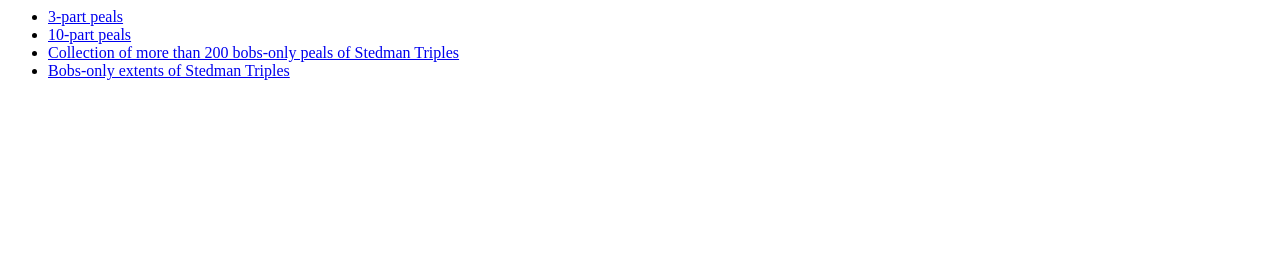
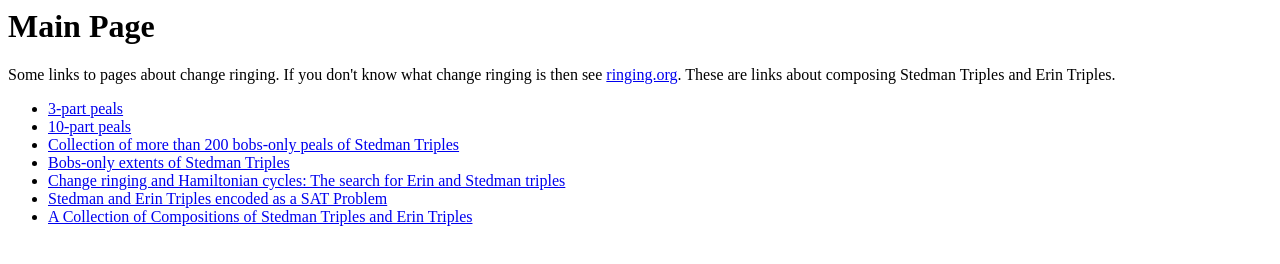
Before and after one commit to ajohnson1/ajohnson1.github.io, a plain HTML site: page index.html in a window 1280 px wide. Drawn offline with Linux system fonts and the light colour scheme.

Commit message:
Add more links

```diff
--- a/index.html
+++ b/index.html
@@ -6,11 +6,17 @@ Andrew Johnson's web pages
 </title>
 </head>
 <body>
+  <h1>Main Page</h1>
+  Some links to pages about change ringing. If you don't know what change ringing is then see <a href="https://ringing.org/change-ringing/">ringing.org</a>.
+  These are links about composing Stedman Triples and Erin Triples.
   <ul>
     <li><a href="3part.html">3-part peals</a></li>
     <li><a href="10part.html">10-part peals</a></li>
     <li><a href="https://complib.org/collection/11309">Collection of more than 200 bobs-only peals of Stedman Triples</a></li>
     <li><a href="bobsonly.html">Bobs-only extents of Stedman Triples</a></li>
+    <li><a href="https://dx.doi.org/10.5614/ejgta.2019.7.1.5">Change ringing and Hamiltonian cycles: The search for Erin and Stedman triples</a></li>
+    <li><a href="https://easychair.org/publications/preprint/pp38">Stedman and Erin Triples encoded as a SAT Problem</a></li>
+    <li><a href="https://www.ringing.info/stedman.pdf">A Collection of Compositions of Stedman Triples and Erin Triples</a></li>
   </ul>
 </body>
 </html>
```
